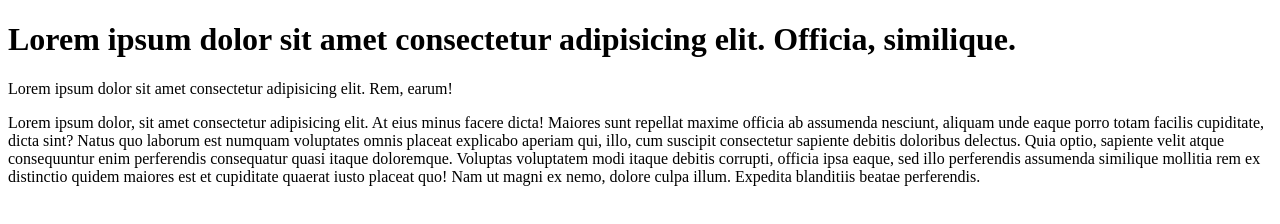
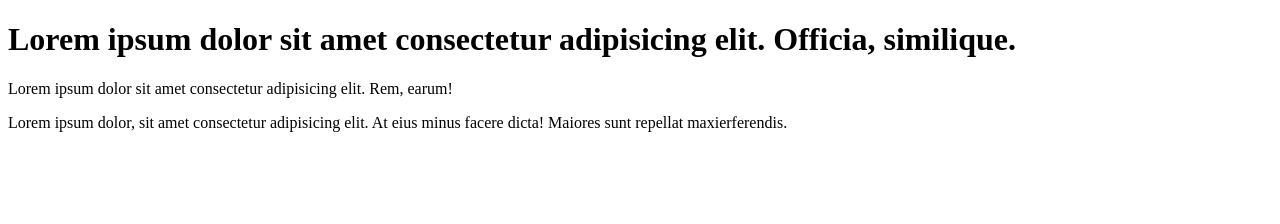
Before and after one commit to bal-alexej/gittest, a plain HTML site: page git_tutorial/work/hello.html in a window 1280 px wide. Drawn offline with Linux system fonts and the light colour scheme.

Commit message:
proverka

```diff
--- a/git_tutorial/work/hello.html
+++ b/git_tutorial/work/hello.html
@@ -12,18 +12,10 @@
 </head>
 
 <body>
-
     <h1>Lorem ipsum dolor sit amet consectetur adipisicing elit. Officia, similique.</h1>
-
-
     <p>Lorem ipsum dolor sit amet consectetur adipisicing elit. Rem, earum!</p>
     <p>Lorem ipsum dolor, sit amet consectetur adipisicing elit. At eius minus facere dicta! Maiores sunt repellat
-        maxime officia ab assumenda nesciunt, aliquam unde eaque porro totam facilis cupiditate, dicta sint? Natus quo
-        laborum est numquam voluptates omnis placeat explicabo aperiam qui, illo, cum suscipit consectetur sapiente
-        debitis doloribus delectus. Quia optio, sapiente velit atque consequuntur enim perferendis consequatur quasi
-        itaque doloremque. Voluptas voluptatem modi itaque debitis corrupti, officia ipsa eaque, sed illo perferendis
-        assumenda similique mollitia rem ex distinctio quidem maiores est et cupiditate quaerat iusto placeat quo! Nam
-        ut magni ex nemo, dolore culpa illum. Expedita blanditiis beatae perferendis.</p>
+        maxierferendis.</p>
 </body>
 
 </html>
```
